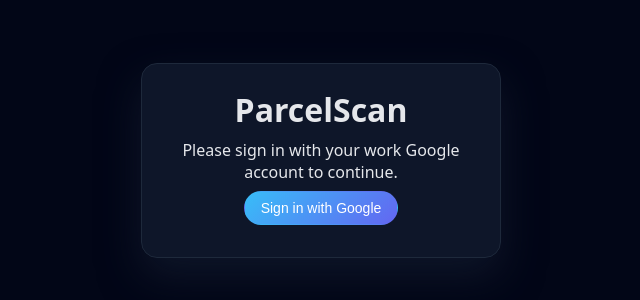
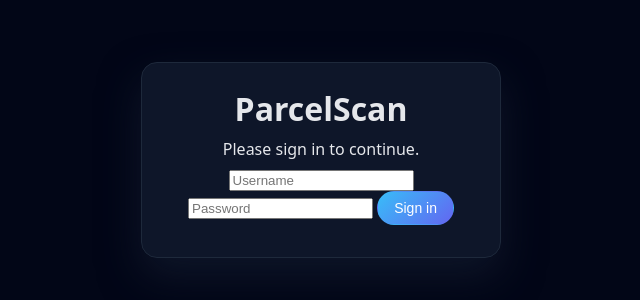
Before and after one commit to rayray9090/parcel-scanner, a plain HTML site: page index.html in a window 1280 px wide. Shown: the part 240-540 px from the top of the page, without its empty margins (319-959 px from the left). Drawn offline with nearby package versions, Linux system fonts and the light colour scheme.

Commit message:
Update index.html

```diff
--- a/index.html
+++ b/index.html
@@ -8,22 +8,35 @@
 </head>
 <body>
   <body>
-  <!-- Login screen -->
   <div id="login-screen" class="login-screen">
   <div class="login-card">
     <h1>ParcelScan</h1>
-      <p>Please sign in with your work Google account to continue.</p>
-      <button id="googleLoginBtn" class="btn-primary">
-        Sign in with Google
+    <p>Please sign in to continue.</p>
+
+    <input
+      id="loginUsername"
+      type="text"
+      placeholder="Username"
+      class="login-input"
+    />
+    <input
+      id="loginPassword"
+      type="password"
+      placeholder="Password"
+      class="login-input"
+    />
+
+    <button id="simpleLoginBtn" class="btn-primary">
+      Sign in
     </button>
+
     <p id="loginMessage" class="login-message"></p>
   </div>
 </div>
 
 <!-- App (hidden until logged in) -->
 <div id="app" class="hidden">
-    <div class="app-shell">
-      <!-- keep ALL your existing sidebar + main dashboard HTML inside this .app-shell -->
+  <!-- your existing sidebar + dashboard HTML stays here -->
 
     <!-- Sidebar -->
     <aside class="sidebar">
```
Lines whose indentation alone changed are shown as unchanged.
